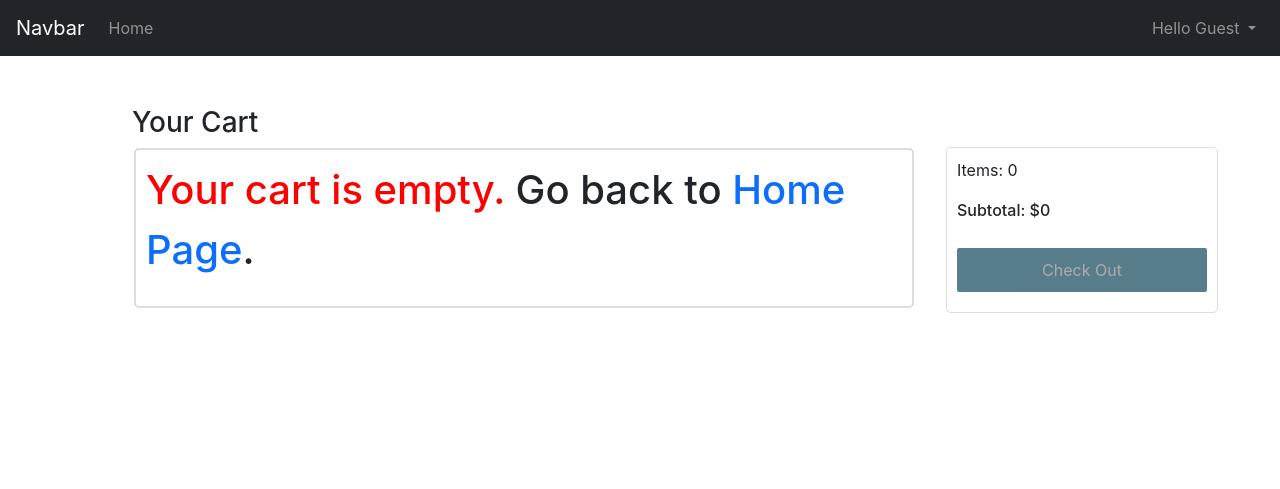
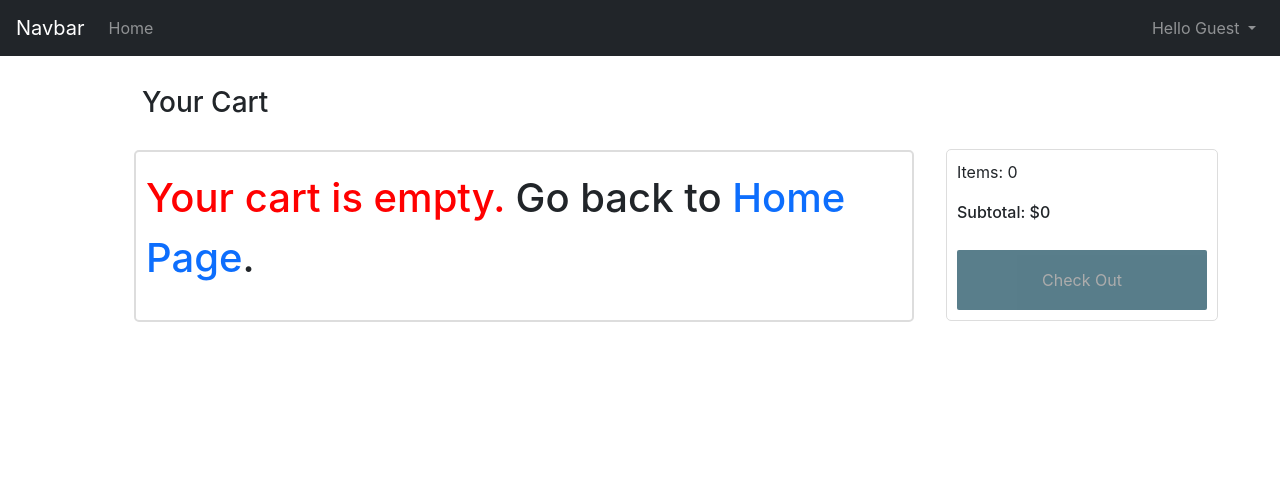
Before and after one commit to bombom737/week-12-shopping-site-app, a website with bundled scripts: page client/html/checkout.html in a window 1280 px wide. Built offline with nearby package versions, Linux system fonts and the light colour scheme.

Commit message:
polished checkout page

```diff
--- a/client/css/checkout.css
+++ b/client/css/checkout.css
@@ -240,7 +240,7 @@ ul {
 }
 
 #checkout-btn{
-    flex: 1;
+    height: 60px;
     width: 250px;
     margin: 10px 0;
     padding: 10px 20px;
@@ -261,7 +261,6 @@ ul {
 }
 
 #total {
-    position: -webkit-sticky;
     position: sticky;
     bottom: 0;
     padding: 10px;
@@ -273,7 +272,8 @@ ul {
 }
 
 .display-order-details {
-    margin-top: 51px;
+    height: 172px;
+    margin-top: 53px;
     padding: 10px;
     border: 1px solid #ddd;
     border-radius: 5px;
@@ -281,15 +281,19 @@ ul {
 }
 
 .cart-content-wrapper {
-    min-height: 400px;
     min-width: 800px ;
     display: flex;
     flex-direction: column;
     justify-content: space-between;
 }
 
+.your-cart{
+    padding-left: 30px;
+}
+
 #empty-cart{
     display: flex;
+    height: 172px;
     align-items: center;
     justify-content: space-between;
     padding: 10px;
--- a/client/html/checkout.html
+++ b/client/html/checkout.html
@@ -38,6 +38,7 @@
     <main id="main" role="main">
         <div class="container">
             <div class="cart-content-wrapper">
+                <h3 class="your-cart">Your Cart</h3>
                 <div class="cart-content">
                     <!-- Products will be displayed here -->
                 </div>
--- a/client/js/checkout.js
+++ b/client/js/checkout.js
@@ -43,11 +43,8 @@ function updateTotal(array){
 
 function displayProducts() {
     const cartContent = document.querySelector('.cart-content');
-    cartContent.innerHTML = `<h3>Your Cart</h3>`;
-
     if (cart.length === 0) {
         cartContent.innerHTML = `
-        <h3>Your Cart</h3>
         <div id="empty-cart">
             <p id="empty-cart-text"><span style="color:red">Your cart is empty.</span> Go back to <a style="text-decoration: none;" href="/"> Home Page</a>.</p>
         </div>`
```
Also changed, not shown: client/css/home.css (+5 -4 lines), client/html/home.html (+1 -1 lines).
